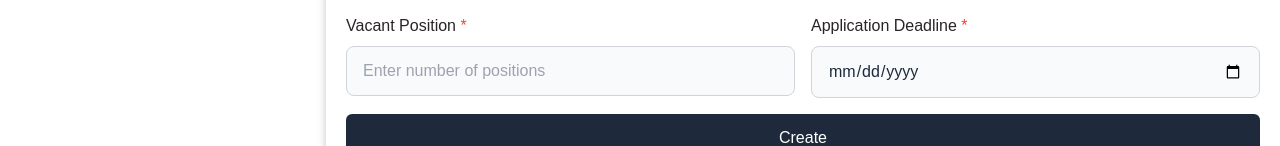
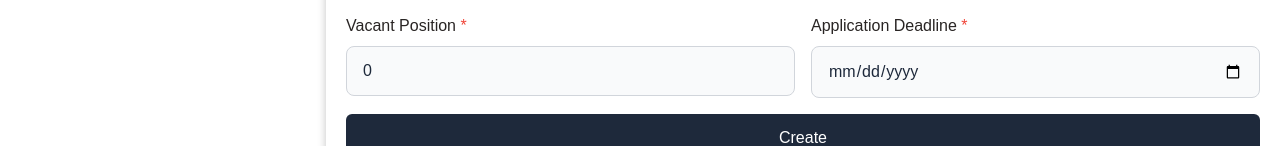
Before and after one commit to amanullhazoha/dynamic_job_board, a Next.js app: page /update-job in a window 1280 px wide. Shown: the part 1262-1408 px from the top of the page. Built offline with nearby package versions, Linux system fonts and the light colour scheme; no server answers.

Commit message:
add middleware and detail api

```diff
--- a/src/components/form/CreateJobForm.tsx
+++ b/src/components/form/CreateJobForm.tsx
@@ -9,7 +9,27 @@ import InputField from "../inputs/InputField";
 import { loginSchema } from "@/view/auth/schema";
 import SubmitButton from "../buttons/SubmitButton";
 import TextareaField from "../inputs/TextareaField";
+import { jobPost } from "@/utilities/interface/job.interface";
 
+const initialValue: jobPost = {
+  title: "",
+  company_name: "",
+  description: "",
+  location: "",
+  employment_type: "",
+  salary_range: "",
+  requirements: "",
+  benefits: "",
+  company_logo: "",
+  contact_email: "",
+  contact_phone: "",
+  job_category: "",
+  experience_level: "",
+  number_of_positions: 0,
+  skills: "",
+  application_deadline: "",
+  job_role: "",
+};
 const CreateJobForm = () => {
   const router = useRouter();
 
@@ -36,25 +56,7 @@ const CreateJobForm = () => {
       <Formik
         onSubmit={handleSubmit}
         validationSchema={loginSchema}
-        initialValues={{
-          title: "",
-          company_name: "",
-          description: "",
-          location: "",
-          employment_type: "",
-          salary_range: "",
-          requirements: "",
-          benefits: "",
-          company_logo: "",
-          contact_email: "",
-          contact_phone: "",
-          job_category: "",
-          experience_level: "",
-          number_of_positions: null,
-          skills: "",
-          application_deadline: "",
-          job_role: "",
-        }}
+        initialValues={initialValue}
       >
         {({ errors, touched, handleSubmit }) => (
           <Form
--- a/src/components/form/updateForm.tsx
+++ b/src/components/form/updateForm.tsx
@@ -9,22 +9,40 @@ import InputField from "../inputs/InputField";
 import { loginSchema } from "@/view/auth/schema";
 import SubmitButton from "../buttons/SubmitButton";
 import TextareaField from "../inputs/TextareaField";
+import { jobPost } from "@/utilities/interface/job.interface";
+
+const initialValue: jobPost = {
+  title: "",
+  company_name: "",
+  description: "",
+  location: "",
+  employment_type: "",
+  salary_range: "",
+  requirements: "",
+  benefits: "",
+  company_logo: "",
+  contact_email: "",
+  contact_phone: "",
+  job_category: "",
+  experience_level: "",
+  number_of_positions: 0,
+  skills: "",
+  application_deadline: "",
+  job_role: "",
+};
 
 const UpdateJobForm = () => {
   const router = useRouter();
 
-  const handleSubmit = async (data: any) => {
-    const response = await login({ data });
-
-    if (response.status === 200) {
-      toast.success(response?.message);
-
-      Cookie.set("access_token", response.data.token, { expires: 7 });
-
-      router.push("/");
-    } else {
-      toast.error(response?.message);
-    }
+  const handleSubmit = async (data: jobPost) => {
+    // const response = await login({});
+    // if (response.status === 200) {
+    //   toast.success(response?.message);
+    //   Cookie.set("access_token", response.data.token, { expires: 7 });
+    //   router.push("/");
+    // } else {
+    //   toast.error(response?.message);
+    // }
   };
 
   return (
@@ -36,25 +54,7 @@ const UpdateJobForm = () => {
       <Formik
         onSubmit={handleSubmit}
         validationSchema={loginSchema}
-        initialValues={{
-          title: "",
-          company_name: "",
-          description: "",
-          location: "",
-          employment_type: "",
-          salary_range: "",
-          requirements: "",
-          benefits: "",
-          company_logo: "",
-          contact_email: "",
-          contact_phone: "",
-          job_category: "",
-          experience_level: "",
-          number_of_positions: null,
-          skills: "",
-          application_deadline: "",
-          job_role: "",
-        }}
+        initialValues={initialValue}
       >
         {({ errors, touched, handleSubmit }) => (
           <Form
```
Also changed, not shown: src/utilities/interface/job.interface.ts (+20 -0 lines).
